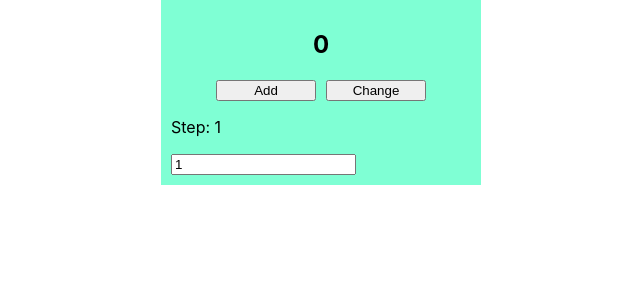
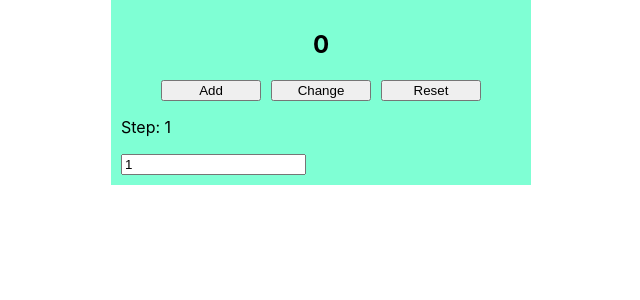
Before and after one commit to mrHelg/practice1811, a React (Create React App) app: page / in a window 1280 px wide. Shown: the top 300 px of the page, without its empty margins (319-959 px from the left). Built offline with nearby package versions, Linux system fonts and the light colour scheme.

Commit message:
Refactoring

```diff
--- a/src/components/CounterSection/CounterSection.module.css
+++ b/src/components/CounterSection/CounterSection.module.css
@@ -1,5 +1,5 @@
 .counterSection{
-  width: 300px;
+  width: 400px;
   margin: 0 auto;
   padding: 10px;
   background-color: aquamarine;
--- a/src/components/CounterSection/MainSection/index.js
+++ b/src/components/CounterSection/MainSection/index.js
@@ -24,6 +24,12 @@ class MainSection extends Component {
     this.setState({ isAddMode: !isAddMode });
   };
 
+  handleReset = () => {
+    this.setState((state, props) => {
+      return { value: 0 }
+    });
+  };
+
   render() {
     const { value, isAddMode } = this.state;
     const { step } = this.props;
@@ -37,6 +43,9 @@ class MainSection extends Component {
           <button className={styles.btn} onClick={this.handleChangeMode}>
             Change
           </button>
+          <button className={styles.btn} onClick={this.handleReset}>
+            Reset
+          </button>
         </div>
         <p>Step: {step}</p>
       </>
```
